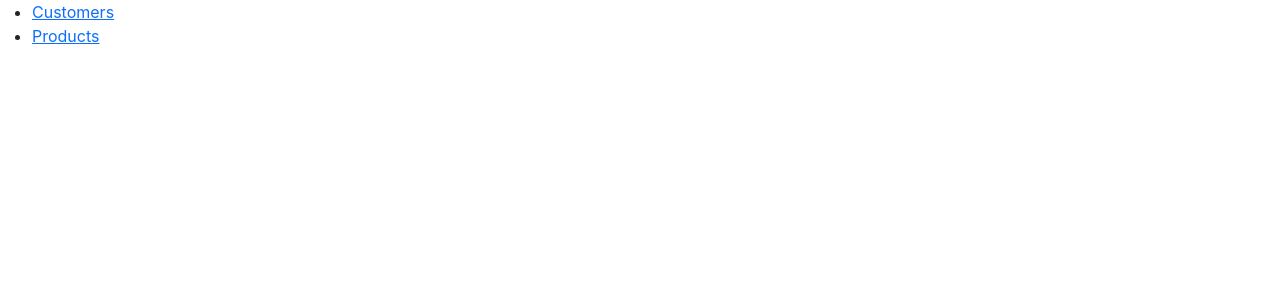
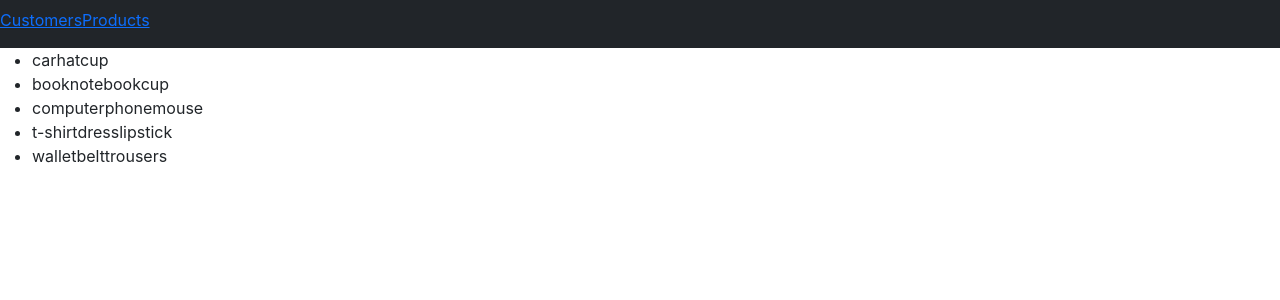
Before and after one commit to milorad996/store-app, a React (Create React App) app: page /customers/1 in a window 1280 px wide. Shown: the top 300 px of the page. Built offline with nearby package versions, Linux system fonts and the light colour scheme.

Commit message:
Zadatak 4

```diff
--- a/src/App.js
+++ b/src/App.js
@@ -7,18 +7,20 @@
 import AppCustomers from './components/AppCustomers';
 import AppProducts from './components/AppProducts';
 import './App.css';
+import LatestPurchases from './pagesComponents/Latest Purchases';
 
 function App() {
   return (
     <Router>
       <div>
-        <nav>
-          <ul>
+        <nav class="navbar navbar-expand-lg navbar-light bg-dark">
+          <ul class="navbar-nav me-auto mb-10 mb-lg-2">
 
-            <li>
+            <li class="nav-item">
               <Link to="/customers">Customers</Link>
             </li>
-            <li>
+
+            <li class="nav-item">
               <Link to="/products">Products</Link>
             </li>
           </ul>
@@ -32,6 +34,10 @@
           <Route path="/products" exact>
             <AppProducts />
           </Route>
+          <Route path="/customers/:id" exact>
+            <LatestPurchases />
+          </Route>
+
 
         </Switch>
       </div>
--- a/src/components/AppCustomers.js
+++ b/src/components/AppCustomers.js
@@ -1,11 +1,14 @@
 import { useState } from "react";
 import CustomersService from "../services/CustomersService";
-
+import { BrowserRouter as Route, Switch, useRouteMatch, Link } from 'react-router-dom';
+import LatestPurchases from "../pagesComponents/Latest Purchases";
 
 
 
 
 function AppCustomers() {
+
+    let match = useRouteMatch();
 
     const [newCustomer, setNewCustomer] = useState({
         firstName: '',
@@ -63,6 +66,10 @@
                         <li key={index}>{customer.firstName + " " + customer.lastName} {" "}
 
                             <button onClick={() => handleRemoveCustomer(index)}>Remove</button>
+
+
+                            <Link key={index} to='/customers/:id'>Latest Purchases</Link>
+
                         </li>
 
 
@@ -70,8 +77,14 @@
                 ))}
 
             </ul>
+            <Switch>
+                <Route path='/customers/:id' exact>
+                    <LatestPurchases />
+                </Route>
+            </Switch>
+        </div>
 
-        </div>
+
     )
 }
 
--- /dev/null
+++ b/src/pagesComponents/Latest Purchases.js
@@ -0,0 +1,29 @@
+
+import { useParams } from 'react-router-dom';
+import AppCustomers from '../components/AppCustomers';
+import CustomersService from '../services/CustomersService';
+
+
+
+
+function LatestPurchases() {
+
+    let { id } = useParams();
+
+    const listOfProducts = CustomersService.getAll()
+
+
+    return (
+        <div>
+            <ul>
+                {listOfProducts.map((list, index) => (
+                    <li>{list.listOfProducts}</li>
+                ))}
+            </ul>
+        </div >
+
+
+    )
+}
+
+export default LatestPurchases;
--- a/src/services/CustomersService.js
+++ b/src/services/CustomersService.js
@@ -7,16 +7,20 @@
 
     constructor() {
         this.customers = [
-            { firstName: 'Milan', lastName: 'Milic' },
-            { firstName: 'Ana', lastName: 'Anic' },
-            { firstName: 'Pero', lastName: 'Peric' },
-            { firstName: 'Jelena', lastName: 'Jelic' },
-            { firstName: 'Nenad', lastName: 'Nedic' }
+            { firstName: 'Milan', lastName: 'Milic', listOfProducts: ['car', 'hat', 'cup'] },
+            { firstName: 'Ana', lastName: 'Anic', listOfProducts: ['book', 'notebook', 'cup'] },
+            { firstName: 'Pero', lastName: 'Peric', listOfProducts: ['computer', 'phone', 'mouse'] },
+            { firstName: 'Jelena', lastName: 'Jelic', listOfProducts: ['t-shirt', 'dress', 'lipstick'] },
+            { firstName: 'Nenad', lastName: 'Nedic', listOfProducts: ['wallet', 'belt', 'trousers'] }
         ]
 
     }
     addCustomers(newCustomer) {
         this.customers.push(newCustomer)
+    }
+
+    removeCustomer(index) {
+        this.customers = [...this.customers.slice(0, index), ...this.customers(index + 1)]
     }
 
 
```
